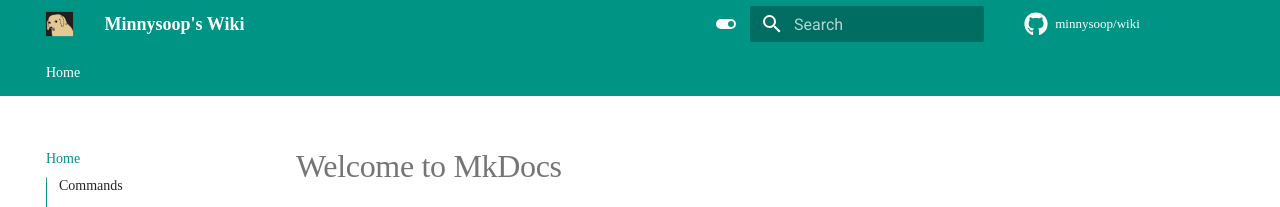
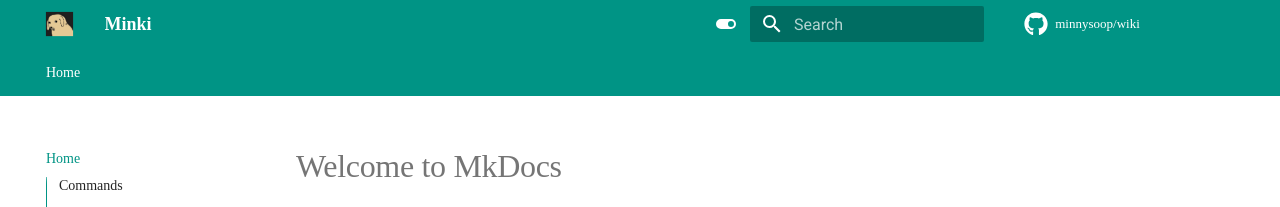
Before and after one commit to minnysoop/minki, an MkDocs documentation site: the page built from docs/index.md, in a window 1280 px wide. Shown: the top 207 px of the page. Built offline with MkDocs 1.6.1 and Material for MkDocs 9.7.7, drawn with Linux system fonts in a browser that asks for light colours; comment, search, counter and statistics services are not loaded.

Commit message:
renamed wiki

```diff
--- a/mkdocs.yml
+++ b/mkdocs.yml
@@ -1,4 +1,4 @@
-site_name: Minnysoop's Wiki
+site_name: Minki
 site_url: https://minnysoop.github.io/wiki/
 nav:
   - Home: index.md
```
